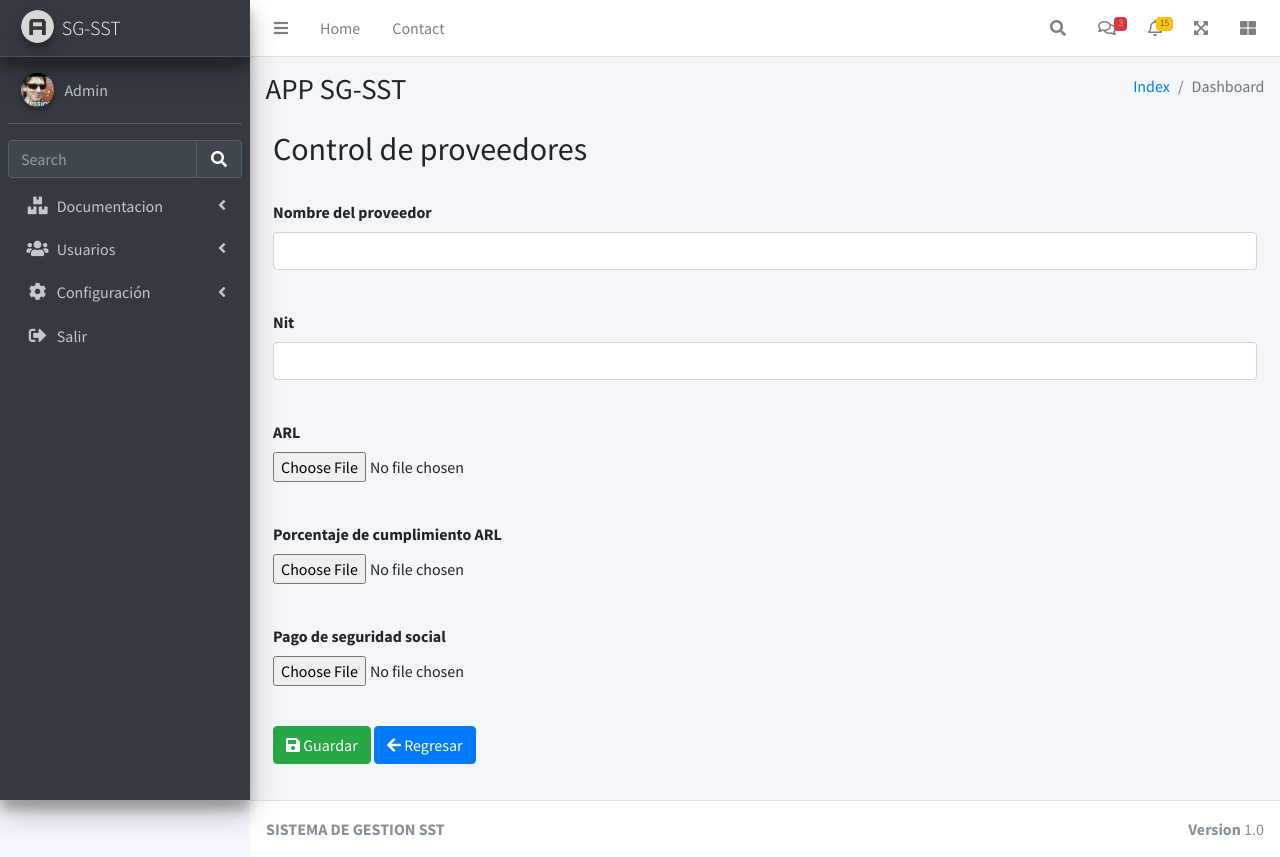
After one commit to docenteedwin/sg-sst, a Django app: page /formulario_aliados/0 in a window 1280 px wide. The commit adds this page. Run offline with Django 3.2, Linux system fonts and the light colour scheme; some libraries are stand-ins or nearby versions.

Commit message:
Subida aliados - Sebastian

```diff
--- a/APP_SG_SST/sst/templates/sst/dashboard.html
+++ b/APP_SG_SST/sst/templates/sst/dashboard.html
@@ -208,43 +208,43 @@
             </a>
             <ul class="nav nav-treeview">
                 <li class="nav-item">
-                <a href="/productos" class="nav-link">
+                  <a href="#" class="nav-link">
                     <i class="far fa-list-alt nav-icon"></i>
                     <p>Encargado del SG-SST</p>
                   </a>
                 </li>
                 <li class="nav-item">
-                <a href="/formulario_productos/0" class="nav-link">
+                  <a href="#" class="nav-link">
                     <i class="fas fa-plus nav-icon"></i>
                     <p>Configuración de empresa</p>
                   </a>
                 </li>
                 <li class="nav-item">
-                <a href="/formulario_productos/0" class="nav-link">
+                  <a href="#" class="nav-link">
                     <i class="fas fa-plus nav-icon"></i>
                     <p>Compromisos y responsabilidades </p>
                   </a>
                 </li>
                 <li class="nav-item">
-                <a href="/formulario_productos/0" class="nav-link">
+                  <a href="/aliados" class="nav-link">
                     <i class="fas fa-plus nav-icon"></i>
                     <p>Aliados estratégicos </p>
                   </a>
                 </li>
                 <li class="nav-item">
-                <a href="/formulario_productos/0" class="nav-link">
+                  <a href="#" class="nav-link">
                     <i class="fas fa-plus nav-icon"></i>
                     <p>Política del SG-SST</p>
                   </a>
                 </li>
                 <li class="nav-item">
-                <a href="/formulario_productos/0" class="nav-link">
+                  <a href="#" class="nav-link">
                     <i class="fas fa-plus nav-icon"></i>
                     <p>Riesgos psicosociales</p>
                   </a>
                 </li>
                 <li class="nav-item">
-                <a href="/formulario_productos/0" class="nav-link">
+                  <a href="#" class="nav-link">
                     <i class="fas fa-plus nav-icon"></i>
                     <p>Plan de emergencia</p>
                   </a>
--- /dev/null
+++ b/APP_SG_SST/sst/templates/sst/formulario_aliados.html
@@ -0,0 +1,95 @@
+{% extends 'sst/dashboard.html' %}
+{% block content %}
+
+
+<div class="container-fluid">
+<div class="row">
+    <div class="col-md-12">
+
+    <h2>Control de proveedores</h2>
+
+    </div>
+    </div>
+
+
+
+    <div class="row">
+    <div class="col-md-12">
+
+<div class="panel panel-default">
+  <div class="panel-body">
+
+    <form action="/agregar_aliados" method='POST'>
+
+{% csrf_token %}
+
+<br/>
+
+<div class="form-group">
+  <label for="basic-url">Nombre del proveedor</label><br>
+  <input type="text" class="form-control" name="name" value="{{name}}" required />
+</div>
+
+
+<input type="hidden" name="id" value="{{id}}"/>
+
+<br/>
+
+<div class="form-group">
+  <label for="basic-url">Nit</label><br>
+  <input type="text" class="form-control" name="nit" value="{{nit}}" required />
+</div>
+
+<br/>
+
+<div class="form-group">
+    <label for="arl">ARL</label>
+    <input type="file" class="form-control-file" id="arl">
+</div>
+
+<br/>
+
+<div class="form-group">
+    <label for="cumplimiento_arl">Porcentaje de cumplimiento ARL</label>
+    <input type="file" class="form-control-file" id="cumplimiento_arl">
+</div>
+
+<br/>
+
+<div class="form-group">
+    <label for="pago_seguridad_social">Pago de seguridad social</label>
+    <input type="file" class="form-control-file" id="pago_seguridad_social">
+</div>
+
+
+    <br/>
+      <div class="form-group" role="group" aria-label="btn">
+        <button class="btn btn-success" value="{{action_text}}" type="submit"> <i class="fas fa-save"></i>    Guardar</button>
+
+        <a class="btn btn-primary" href="/"> <i class="fa fa-arrow-left"></i> Regresar</a>
+
+      </div>
+
+
+    </form>
+
+
+
+
+  </div>
+    </div>
+
+
+
+    </div>
+    </div>
+
+
+    </div>
+
+  </div>
+</div>
+</div>
+
+
+{% endblock %}
--- a/APP_SG_SST/sst/urls.py
+++ b/APP_SG_SST/sst/urls.py
@@ -15,7 +15,7 @@ urlpatterns = [
     path('configuracion_empresa', views.formulario_configuracion, name='configuracion_empresa'),
     path('compromisos', views.formulario_compromisos, name='configuracion_empresa'),
     path('aliados', views.listado_aliados, name='aliados'),
-    path('formulario_aliados', views.formulario_aliados, name='formulario_aliados'),
+    path('formulario_aliados/<int:id>', views.formulario_aliados, name='formulario_aliados'),
     path('riesgos', views.formulario_riesgos, name='riesgos'),
     path('plan_emergencia', views.formulario_plan_emergencia, name='plan_emergencia'),
 
--- a/APP_SG_SST/sst/views.py
+++ b/APP_SG_SST/sst/views.py
@@ -47,11 +47,24 @@ def formulario_configuracion(request):
 def formulario_compromisos(request):
     pass
 
+# ALIADOS
 def listado_aliados(request):
-    pass
+        aliados = aliado.objects.all()
 
-def formulario_aliados(request):
-    pass
+        return render(request, 'sst/listado_aliados.html', {'lista_aliados':aliados})
+
+def formulario_aliados(request, id):
+        aliados = aliado.objects.all()
+        if id !=0 :
+            print ("Actualizar registro")
+            data_aliado = aliado.objects.get(id=id)
+            variables_plantilla = {'id':id,'name':data_aliado.name, 'nit':data_aliado.nit, 'arl':data_aliado.arl, 'pago_seguridad_social':data_aliado.pago_seguridad_social, 'seguridad_producto':data_aliado.seguridad_producto, 'cumplimiento_arl':data_aliado.cumplimiento_arl, 'lista_aliados':aliados , 'action_text':"Actualizar usuario"}
+
+        else:
+            print ("Nuevo registro")
+            variables_plantilla = {'id':0,'name':'', 'nit':'', 'arl':'', 'pago_seguridad_social':'', 'seguridad_producto':'', 'cumplimiento_arl':'', 'lista_aliados':aliados , 'action_text':"Agregar usuario"}
+
+        return render(request, 'sst/formulario_aliados.html', variables_plantilla)
 
 def formulario_riesgos(request):
     pass
```
Also changed, not shown: APP_SG_SST/sst/models.py (+16 -0 lines), APP_SG_SST/sst/templates/sst/listado_aliados.html (+12 -12 lines), APP_SG_SST/sst/migrations/0001_initial.py, APP_SG_SST/sst/migrations/0002_permissions_permissions_role_rol.py (deleted), APP_SG_SST/sst/migrations/0003_auto_20211021_0644.py (deleted), APP_SG_SST/sst/migrations/0004_rename_rol_name_rol_name.py (deleted), APP_SG_SST/sst/migrations/0005_auto_20211026_0719.py (deleted), APP_SG_SST/sst/migrations/0006_auto_20211026_0739.py (deleted). Lines whose indentation alone changed are shown as unchanged.
